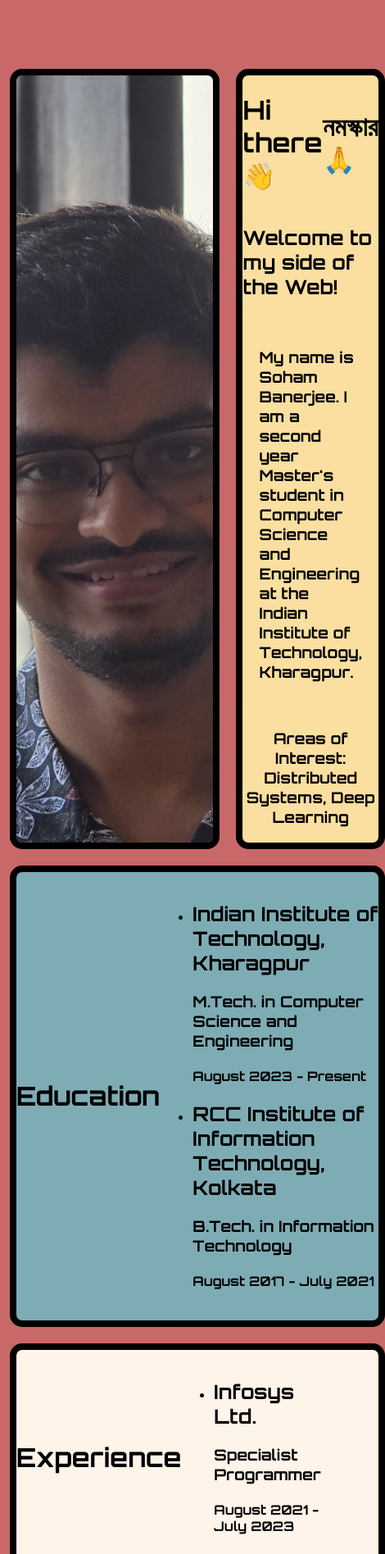
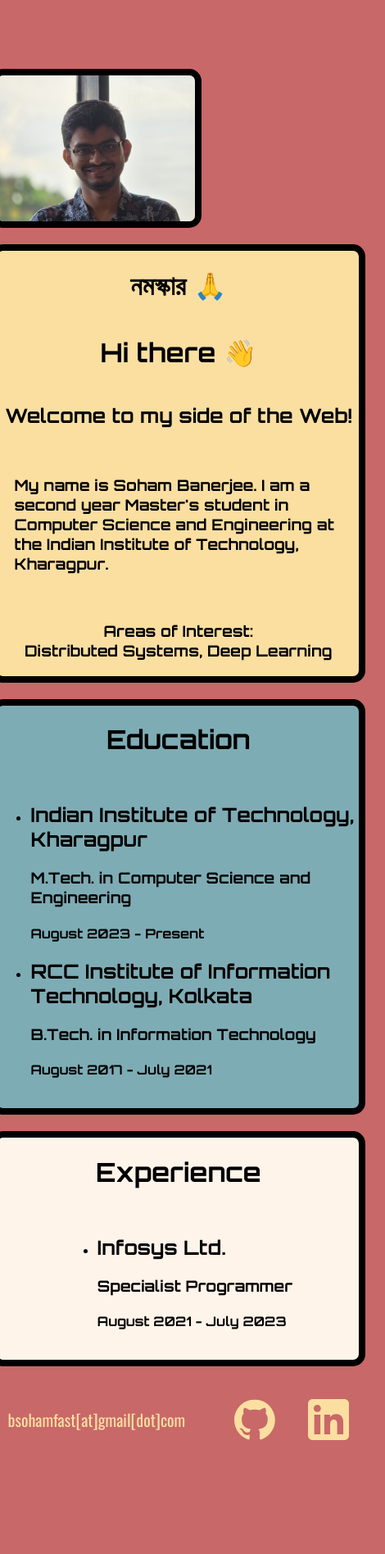
Before and after one commit to hamBan/hamBan.github.io, a plain HTML site: page index.html in a window 390 px wide. Shown: the top 1896 px of the page at 82% size, 470 px wide, since content can reach past the window. After the commit the page ends 1777 px from the top, so only its background shows below. Drawn offline with nearby package versions, Linux system fonts and the light colour scheme; a web font is replaced by a local one.

Commit message:
Added media-query

```diff
--- a/styles.css
+++ b/styles.css
@@ -7,6 +7,7 @@ html, body {
     background-color: #c96868;
 }
 
+@media screen and (min-width: 768px) {
     .container {
         display: grid;
         width: 80%;
@@ -19,6 +20,72 @@ html, body {
         grid-template-areas: "a b" "c c" "d d" "e f";
         gap: 20px;
     }
+    #intro-box {
+        grid-area: b;
+        display: grid;
+        grid-template-areas: "a b" "c c" "d d" "e e";
+    }
+    #edu-box {
+        grid-area: c;
+        display: grid;
+        grid-template-columns: repeat(3, 1fr);
+        grid-template-areas: "a b b";
+    }
+    #exp-box {
+        grid-area: d;
+        display: grid;
+        grid-template-columns: repeat(3, 1fr);
+        grid-template-areas: "a b b";
+    }
+}
+
+@media screen and (max-width: 767px) {
+    .container {
+        display: grid;
+        width: 90%;
+        height: 80vh;
+        background-color: #c96868;
+        /* grid-template-columns: repeat(auto-fit, minmax(200px, 1fr));
+        grid-template-rows: repeat(auto-fit, minmax(100px, 1fr));  */
+        /* grid-template-columns: repeat(2, 1fr); */
+        /* grid-template-rows: repeat(4, 1fr); */
+        grid-template-areas: "a a" "b b" "c c" "d d" "e f";
+        gap: 20px;
+    }
+    #intro-box {
+        grid-area: b;
+        display: grid;
+        grid-template-areas: "b" "a" "c" "d" "e";
+    }
+    #edu-box {
+        grid-area: c;
+        display: grid;
+        /* grid-template-columns: repeat(3, 1fr); */
+        grid-template-areas: "a" "b";
+    }
+    #edu-title {
+        grid-area: a;
+        justify-content: center;
+    }
+    #edu-detail {
+        grid-area: b;
+        justify-content: center;
+    }
+    #exp-box {
+        grid-area: d;
+        display: grid;
+        /* grid-template-columns: repeat(3, 1fr); */
+        grid-template-areas: "a" "b";
+    }
+    #exp-title {
+        grid-area: a;
+        justify-content: center;
+    }
+    #exp-detail {
+        grid-area: b;
+        justify-content: center;
+    }
+}
 
 .box {
     font-family: "Orbitron", serif;
@@ -26,6 +93,7 @@ html, body {
     font-weight: 400;
     font-style: normal;
     border-radius: 15px;
+    word-wrap: break-all;
 }
 
 .box.outer {
@@ -69,15 +137,19 @@ html, body {
 }
 
 #pic-box img {
+    grid-area: a;
     max-width: 100%;
     height: 100%;
     object-fit: cover;
     border-radius: 7px;
 }
 
-#intro-box {
-    display: grid;
-    grid-template-areas: "a b" "c c" "d d" "e e";
+#hello-english {
+    grid-area: a;
+}
+
+#hello-bangla {
+    grid-area: b;
 }
 
 #welcome {
@@ -92,36 +164,6 @@ html, body {
 #interests {
     grid-area: e;
     text-align: center;
-}
-
-#edu-box {
-    grid-area: c;
-    display: grid;
-    grid-template-columns: repeat(3, 1fr);
-    grid-template-areas: "a b b";
-}
-
-#edu-title {
-    grid-area: a;
-}
-
-#edu-detail {
-    grid-area: b;
-}
-
-#exp-box {
-    grid-area: d;
-    display: grid;
-    grid-template-columns: repeat(3, 1fr);
-    grid-template-areas: "a b b";
-}
-
-#exp-title {
-    grid-area: a;
-}
-
-#edu-detail {
-    grid-area: b;
 }
 
 #mail {
```
Lines whose indentation alone changed are shown as unchanged.
